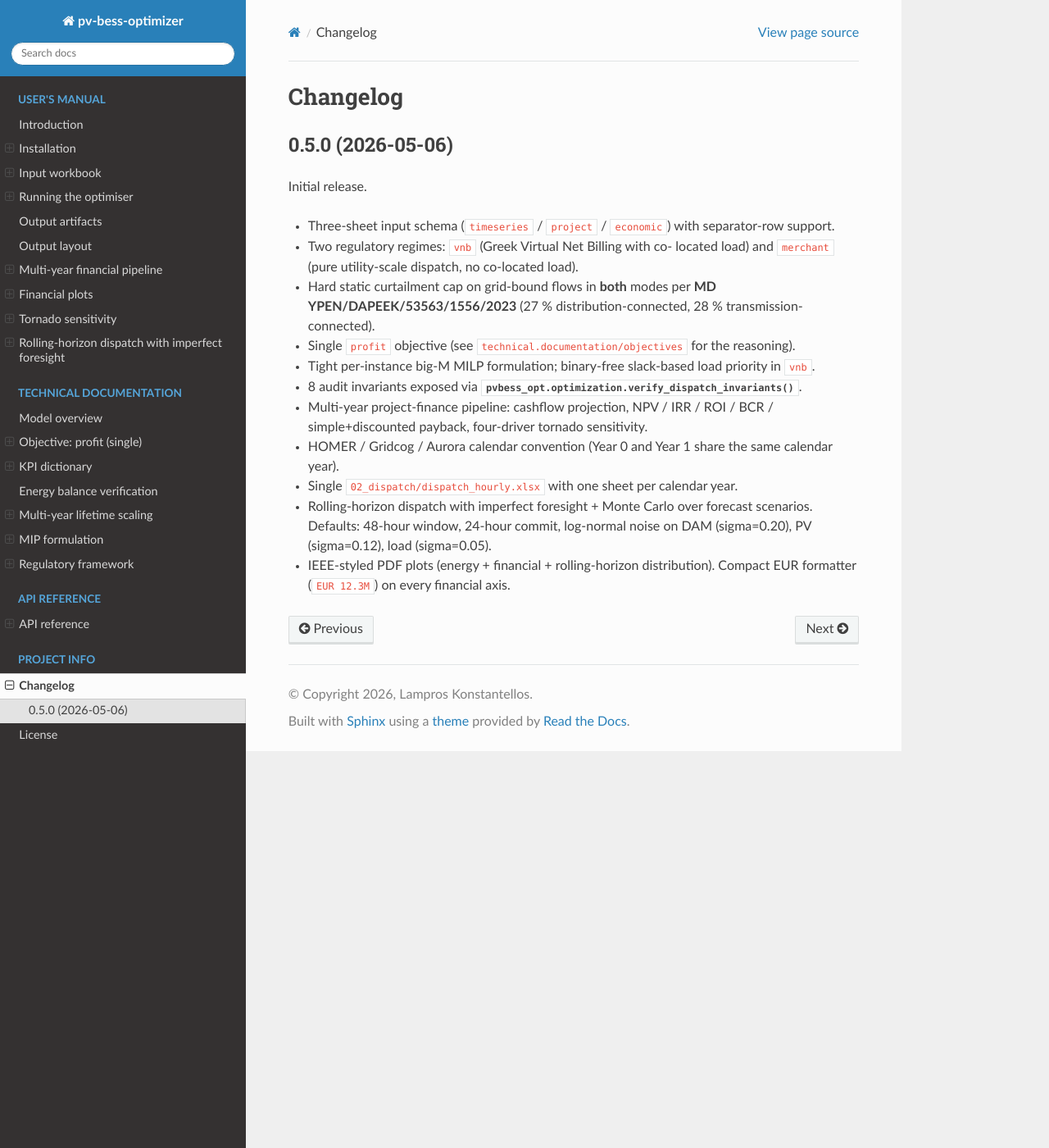
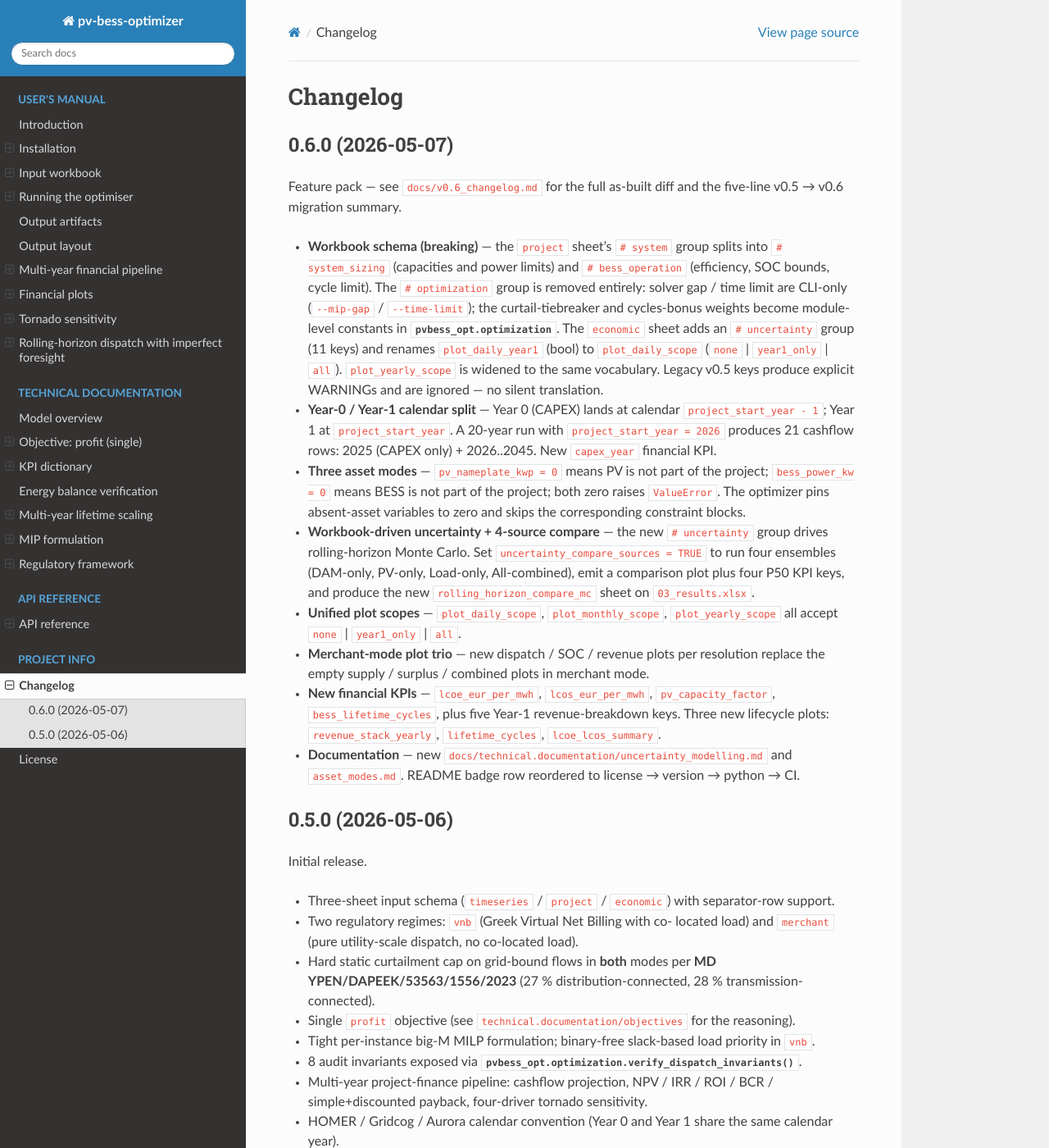
Before and after one commit to lamproskonstantellos/pv-bess-optimizer, a Sphinx documentation site: the page built from docs/source/changelog.rst, in a window 1280 px wide and 1400 px high. Shown: the whole window at 82% size. Built offline with Sphinx 7.4.7 and the Read the Docs theme 3.1.0, drawn with Linux system fonts in a browser that asks for light colours.

Commit message:
docs(v0.6): bump version to 0.6.0, refresh README + Sphinx docs (Phase 8)
Bumps pvbess_opt.__version__ from 0.5.0 to 0.6.0 and updates the
module docstring with the three v0.6 asset modes.

README front-page rewritten:
- Badge row reordered to license -> version -> python -> CI.
- Version badge bumped to 0.6.0.
- CI badge URL points at the new .github/workflows/ci.yml workflow
  (added in this phase) so the image actually resolves.
- Workbook schema section updated to the v0.6 three-group project
  sheet (# system_sizing, # bess_operation, # regulatory) and the
  eight-group economic sheet (with the new # uncertainty group).
- 'What is new in v0.6' section added with one-line summaries of
  each phase's user-visible change.

New CI workflow .github/workflows/ci.yml runs pytest on Python
3.9 / 3.11 / 3.12 against requirements/dev.txt.

New technical docs:
- docs/technical.documentation/uncertainty_modelling.md — covers
  the four-source compare workflow, the log-normal noise math and
  literature citations, the new # uncertainty group, and the
  CLI/workbook override semantics.
- docs/technical.documentation/asset_modes.md — covers PV-only /
  BESS-only / hybrid semantics, the optimizer pin/skip behaviour
  per mode, the project-mode subtitle, and a smoke-test recipe.

Existing Sphinx docs updated:
- docs/source/users.guide/inputs.rst — rewritten for the v0.6
  three-group project sheet, the eight-group economic sheet, and
  the unified plot-scope vocabulary.
- docs/source/technical.documentation/lifetime_scaling.rst —
  Calendar-mapping section rewritten for the Year-0 = start-1
  convention; the v0.5 'HOMER / Gridcog / Aurora convention'
  wording is gone.
- docs/source/changelog.rst — appends a 0.6.0 entry summarising
  the breaking changes and pointing at docs/v0.6_changelog.md
  for the as-built diff.

```diff
--- a/docs/source/changelog.rst
+++ b/docs/source/changelog.rst
@@ -1,5 +1,55 @@
 Changelog
 =========
+
+0.6.0 (2026-05-07)
+------------------
+
+Feature pack — see ``docs/v0.6_changelog.md`` for the full as-built
+diff and the five-line v0.5 → v0.6 migration summary.
+
+* **Workbook schema (breaking)** — the ``project`` sheet's
+  ``# system`` group splits into ``# system_sizing`` (capacities and
+  power limits) and ``# bess_operation`` (efficiency, SOC bounds,
+  cycle limit).  The ``# optimization`` group is removed entirely:
+  solver gap / time limit are CLI-only (``--mip-gap`` /
+  ``--time-limit``); the curtail-tiebreaker and cycles-bonus weights
+  become module-level constants in :mod:`pvbess_opt.optimization`.
+  The ``economic`` sheet adds an ``# uncertainty`` group (11 keys)
+  and renames ``plot_daily_year1`` (bool) to ``plot_daily_scope``
+  (``none`` | ``year1_only`` | ``all``).  ``plot_yearly_scope`` is
+  widened to the same vocabulary.  Legacy v0.5 keys produce explicit
+  WARNINGs and are ignored — no silent translation.
+* **Year-0 / Year-1 calendar split** — Year 0 (CAPEX) lands at
+  calendar ``project_start_year - 1``; Year 1 at
+  ``project_start_year``.  A 20-year run with
+  ``project_start_year = 2026`` produces 21 cashflow rows: 2025
+  (CAPEX only) + 2026..2045.  New ``capex_year`` financial KPI.
+* **Three asset modes** — ``pv_nameplate_kwp = 0`` means PV is not
+  part of the project; ``bess_power_kw = 0`` means BESS is not part
+  of the project; both zero raises ``ValueError``.  The optimizer
+  pins absent-asset variables to zero and skips the corresponding
+  constraint blocks.
+* **Workbook-driven uncertainty + 4-source compare** — the new
+  ``# uncertainty`` group drives rolling-horizon Monte Carlo.  Set
+  ``uncertainty_compare_sources = TRUE`` to run four ensembles
+  (DAM-only, PV-only, Load-only, All-combined), emit a
+  comparison plot plus four P50 KPI keys, and produce the new
+  ``rolling_horizon_compare_mc`` sheet on ``03_results.xlsx``.
+* **Unified plot scopes** — ``plot_daily_scope``,
+  ``plot_monthly_scope``, ``plot_yearly_scope`` all accept
+  ``none`` | ``year1_only`` | ``all``.
+* **Merchant-mode plot trio** — new dispatch / SOC / revenue plots
+  per resolution replace the empty supply / surplus / combined plots
+  in merchant mode.
+* **New financial KPIs** — ``lcoe_eur_per_mwh``, ``lcos_eur_per_mwh``,
+  ``pv_capacity_factor``, ``bess_lifetime_cycles``, plus five Year-1
+  revenue-breakdown keys.  Three new lifecycle plots:
+  ``revenue_stack_yearly``, ``lifetime_cycles``,
+  ``lcoe_lcos_summary``.
+* **Documentation** — new
+  ``docs/technical.documentation/uncertainty_modelling.md`` and
+  ``asset_modes.md``.  README badge row reordered to
+  license → version → python → CI.
 
 0.5.0 (2026-05-06)
 ------------------
```
Also changed, not shown: README.md (+57 -15 lines), docs/source/technical.documentation/lifetime_scaling.rst (+16 -6 lines), docs/source/users.guide/inputs.rst (+34 -15 lines), docs/technical.documentation/asset_modes.md (added, +103 -0 lines), docs/technical.documentation/uncertainty_modelling.md (added, +116 -0 lines), pvbess_opt/__init__.py (+10 -1 lines), 1 other file.
